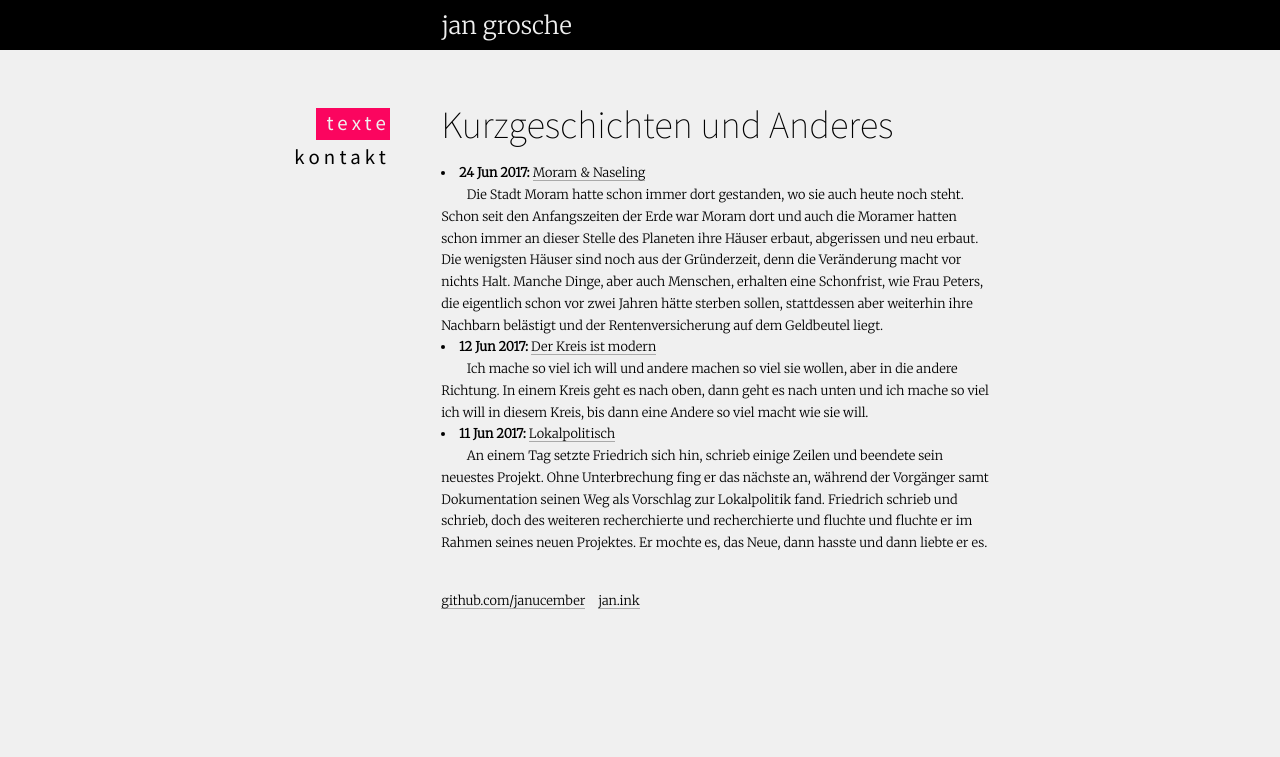
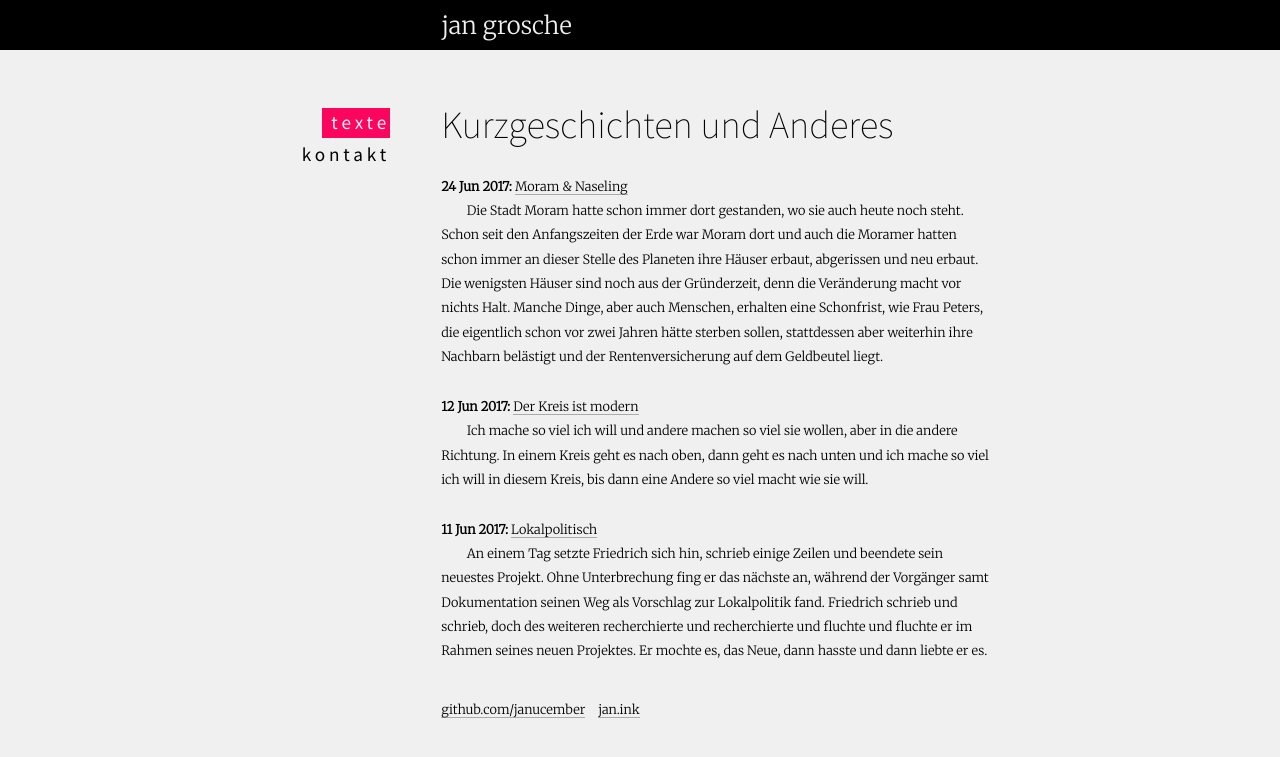
Before and after one commit to janucember/creative-writing-german, a Jekyll site: the page built from index.html, in a window 1280 px wide. Shown: the top 757 px of the page. Built offline with Jekyll 4.4.1, drawn with Linux system fonts in a browser that asks for light colours.

Commit message:
polished css

```diff
--- a/css/main.css
+++ b/css/main.css
@@ -15,6 +15,7 @@
 }
 
 body {
+    -webkit-text-size-adjust: none;
     background-color: #f0f0f0;
 }
 
@@ -127,11 +128,15 @@ nav a.active {
         display: inline;
 
         font-weight: 400;
-        font-size: 1.3em;
+        font-size: 1.2em;
     }
 
     nav ul {
         padding-bottom: none;
+    }
+
+    nav li {
+		margin-bottom: .5em;
     }
 }
 
@@ -150,6 +155,7 @@ nav a.active {
 
     font-family: "Merriweather", Times, "Times New Roman", serif;
     font-weight: 200;
+    font-size: .9em;
 }
 
 #main_column a {
@@ -169,7 +175,7 @@ nav a.active {
 
 
 #inhalt {
-    line-height: 1.7;
+    line-height: 1.9;
     margin-bottom: 3em;
 }
 
@@ -184,11 +190,19 @@ nav a.active {
 
     line-height: 1;
 
-    margin-bottom: .5em;
+    margin-bottom: .8em;
 }
 
 #inhalt li {
 	list-style-position: inside;
+}
+
+#inhalt .posts > li {
+    list-style-type: none;
+}
+
+#inhalt .posts > li + li {
+    margin-top: 2em;
 }
 
 #inhalt a, footer a {
```
